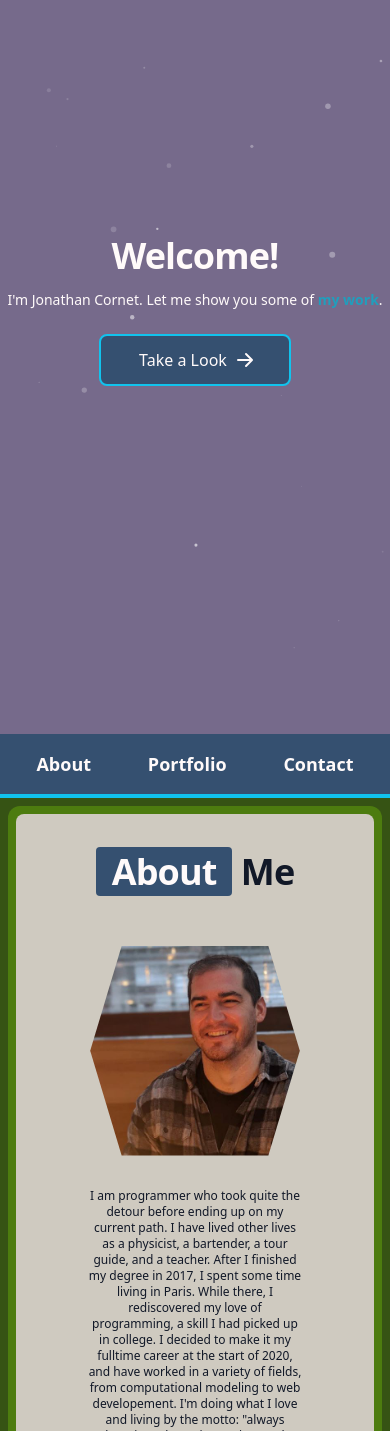
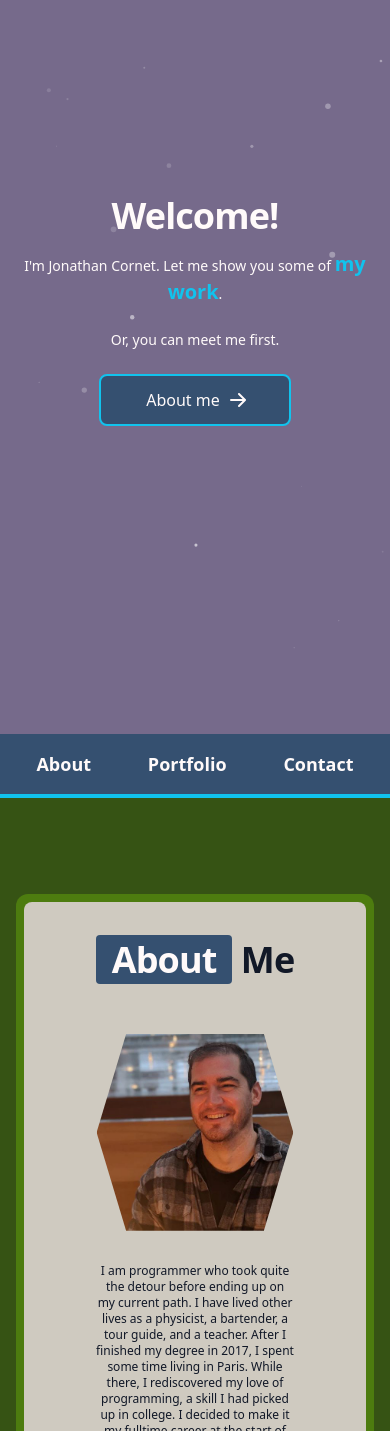
Before and after one commit to cornetj13/Personal-Website, a React (Create React App) app: page / in a window 390 px wide. Shown: the part 110-1541 px from the top of the page. Built offline with nearby package versions, Linux system fonts and the light colour scheme; the HTML template or start-up script is replaced by a standard one.

Commit message:
Added some ebtter logic for scroll features, cleaned up the App.js, Landing component, and Navbar component.

```diff
--- a/src/App.js
+++ b/src/App.js
@@ -7,16 +7,18 @@ import Footer from './components/Footer';
 
 function App() {
   return (
-    <div>
+    <>
       <Landing />
       <Navbar />
-      <div className="bg-lime-900 pt-2 md:pt-8">
+      <main className="bg-lime-900 main-layout">
+        {/* Placeholder element for Navbar */}
+        <div style={{ height: '64px' }}></div>
         <About />
         <Portfolio />
         <Contact />
-        <Footer />
-      </div>
-    </div>
+      </main>
+      <Footer />
+    </>
   );
 }
 
--- a/src/components/Landing.jsx
+++ b/src/components/Landing.jsx
@@ -2,7 +2,6 @@ import { Link } from 'react-scroll';
 import { motion } from 'framer-motion';
 import Particles from './Particles';
 
-function Landing() {
 const animateHeading = {
   hidden: {
     scale: 0.8,
@@ -17,40 +16,35 @@ function Landing() {
   },
 };
 
+const linkProps = {
+  spy: true,
+  smooth: true,
+  duration: 500,
+};
+
+function Landing() {
   return (
-    <>
     <section className="landing-colors landing-layout col-flex center-all">
       <Particles />
-        <motion.div
-          initial="hidden"
-          animate="visible"
-          variants={animateHeading}
-        >
-          <h1 id="landing-splash" className="landing-header">
-            Welcome!
-          </h1>
+      <motion.div initial="hidden" animate="visible" variants={animateHeading}>
+        <h1 className="landing-header">Welcome!</h1>
         <p className="landing-tagline text-tagline-size">
           I'm <span>Jonathan Cornet</span>. Let me show you some of{' '}
-            <Link
-              to="portfolio"
-              spy={true}
-              smooth={true}
-              duration={500}
-              offset={-40}
-              className="landing-my-work-text"
-            >
+          <Link to="portfolio" {...linkProps} className="landing-my-work-text">
             my work
           </Link>
           .
         </p>
+        <p className="landing-tagline text-tagline-size">
+          Or, you can meet me first.
+        </p>
         <Link
           to="navbar"
-            spy={true}
-            smooth={true}
-            duration={500}
+          {...linkProps}
+          offset={168}
           className="landing-button-colors landing-button-border landing-button-layout landing-button-animation center-all self-center group"
         >
-            Take a Look
+          About me
           <svg
             className="landing-button-arrow-layout landing-button-arrow-spin group-hover:rotate-90"
             fill="currentColor"
@@ -66,7 +60,6 @@ function Landing() {
         </Link>
       </motion.div>
     </section>
-    </>
   );
 }
 
--- a/src/components/Navbar.jsx
+++ b/src/components/Navbar.jsx
@@ -1,33 +1,40 @@
-import { useState, useEffect } from 'react';
+import { useState, useEffect, useRef } from 'react';
 import { Link } from 'react-scroll';
 
+const linkProps = {
+  spy: true,
+  smooth: true,
+  duration: 500,
+};
+
 function Navbar() {
-  const [navbarClass, setNavbarClass] = useState('navbar-placement');
+  const [isSticky, setIsSticky] = useState(false);
+  const navbarRef = useRef(null);
 
   useEffect(() => {
+    const stickNavbar = () => {
+      setIsSticky(window.scrollY > window.innerHeight);
+    };
+
     window.addEventListener('scroll', stickNavbar);
-    return () => window.removeEventListener()
+
+    return () => window.removeEventListener('scroll', stickNavbar);
   }, []);
 
-  const stickNavbar = () => {
-    if(window !== undefined) {
-      let windowHeight = window.scrollY;
-      windowHeight > window.innerHeight ? setNavbarClass('sticky-navbar-placement') : setNavbarClass('navbar-placement')
-    }
-  }
+  const navbarClass = isSticky ? 'sticky-navbar-placement' : 'navbar-placement';
 
   return (
+    <>
       <nav
+        id="navbar"
+        ref={navbarRef}
         className={`navbar-colors ${navbarClass}`}
-      id="navbar"
       >
         <ul className="row-flex center-around navbar-layout">
           <li>
             <Link
               to="about"
-            spy={true}
-            smooth={true}
-            duration={500}
+              {...linkProps}
               className="navbar-text navbar-animation"
             >
               About
@@ -37,9 +44,7 @@ function Navbar() {
           <li>
             <Link
               to="portfolio"
-            spy={true}
-            smooth={true}
-            duration={500}
+              {...linkProps}
               className="navbar-text navbar-animation"
             >
               Portfolio
@@ -49,9 +54,7 @@ function Navbar() {
           <li>
             <Link
               to="contact"
-            spy={true}
-            smooth={true}
-            duration={500}
+              {...linkProps}
               className="navbar-text navbar-animation"
             >
               Contact
@@ -59,6 +62,10 @@ function Navbar() {
           </li>
         </ul>
       </nav>
+      {isSticky && (
+        <div style={{ height: navbarRef.current.clientHeight }}></div>
+      )}
+    </>
   );
 }
 
--- a/src/index.css
+++ b/src/index.css
@@ -13,7 +13,9 @@
 /* @import url('https://fonts.googleapis.com/css2?family=League+Spartan&display=swap'); */
 
 /* Variable Declaration */
+/* Component Layer */
 @layer components {
+
   /* Landing Elements */
   .landing-colors {
     @apply
@@ -47,8 +49,9 @@
     @apply
       cursor-pointer
       font-bold
-      text-button-hover
-      hover:text-button-light;
+      text-xl
+    text-button-light
+    hover:text-button-hover;
   }
 
   .landing-button-colors {
@@ -149,6 +152,16 @@
     hover:text-button-light;
   }
 
+  /* Main Section Elements */
+  .main-layout {
+    @apply
+      pb-14
+      pt-8
+      px-2
+      md:pt-10
+      md:pb-8;
+  }
+
   /* About Page Elements */
   .profile-picture-clip {
     clip-path:
@@ -212,11 +225,11 @@
 
   .skills-text {
     @apply
-      text-button-dark
       ml-2
       text-base
       font-semibold
-      xl:mb-4;
+      xl:mb-4
+    text-button-dark;
   }
 
   .link-hover {
@@ -225,189 +238,418 @@
   }
 
   .experience-circle-color {
-    @apply bg-button-dark text-light-text ring-light-text hover:bg-button-light  hover:text-black transition duration-300;
+    @apply
+      transition
+      duration-300
+    bg-button-dark
+    text-light-text
+    ring-light-text
+    hover:bg-button-light
+    hover:text-black ;
   }
 
   .experience-circle-layout {
-    @apply flex justify-center items-center w-12 h-12 md:w-16 md:h-16 xl:w-20 xl:h-20 rounded-full ring-4 sm:ring-8 shrink-0;
+    @apply
+      flex
+      justify-center
+      items-center
+      w-12
+      h-12
+      rounded-full
+      ring-4
+      shrink-0
+      sm:ring-8
+      md:w-16
+      md:h-16
+      xl:w-20
+      xl:h-20;
   }
 
   .experience-circle-icon {
-    @apply text-[24px] md:text-[28px] xl:text-[40px];
+    @apply
+      text-[24px]
+      md:text-[28px]
+      xl:text-[40px];
   }
 
   .experience-circle-animation {
-    @apply cursor-pointer animate-clickable;
+    @apply
+      cursor-pointer
+      animate-clickable;
   }
 
   .experience-circle-hover-animation {
-    @apply transition-all ease-in-out hover:scale-110 hover:animate-none duration-300;
+    @apply
+      transition-all
+      ease-in-out
+      duration-300
+      hover:scale-110
+      hover:animate-none;
   }
 
   .experience-through-line {
-    @apply flex w-full bg-landing-color h-0.5;
+    @apply
+      flex
+      w-full
+      h-0.5
+    bg-landing-color;
   }
 
   .experience-subheader {
-    @apply block my-2 font-normal leading-none text-gray-600;
+    @apply
+      block
+      my-2
+      font-normal
+      leading-none
+    text-gray-600;
   }
 
   .experience-paragraph {
-    @apply mb-6 md:m-0 text-base font-normal;
+    @apply
+      mb-6
+      text-base
+      font-normal
+      md:m-0 ;
   }
 
   /* Portfolio Page Elements */
-  .portfolio-card-layout {
-    @apply absolute inset-0 bg-gradient-to-br from-transparent via-transparent to-black rounded-xl;
-  }
-
   .portfolio-card-normal {
-    @apply flex center-all;
+    @apply
+      flex
+      center-all;
   }
 
   .portfolio-card-special {
-    @apply sm:col-span-2 sm:row-span-2 lg:col-span-3 lg:row-span-3;
+    @apply
+      sm:col-span-2
+      sm:row-span-2
+      lg:col-span-3
+      lg:row-span-3;
+  }
+
+  .portfolio-button-icon {
+    @apply
+      cursor-pointer
+      my-4
+      w-6
+      h-6
+      md:w-12
+      md:h-12
+      xl:w-20
+      xl:h-20;
+  }
+
+  /* Portfolio Card Elements */
+  .portfolio-card-div {
+    @apply
+      relative
+      rounded-xl
+      transition-transform
+      duration-500
+      hover:scale-95
+    bg-black;
+  }
+
+  .portfolio-card-image {
+    @apply
+      w-full
+      h-full
+      rounded-xl
+      object-cover;
+  }
+
+  .portfolio-card-hover-image {
+    @apply
+      absolute
+      top-0
+      left-0
+      opacity-0;
+  }
+
+  .portfolio-card-layout {
+    @apply
+      absolute
+      inset-0
+      rounded-xl
+      bg-gradient-to-br
+      from-transparent
+      via-transparent
+      opacity-0
+      transition-all
+      duration-500
+    to-black;
   }
 
   .portfolio-card-title {
-    @apply text-center bg-black w-full md:text-lg lg:text-lg 2xl:text-3xl font-bold text-light-text rounded-t-xl p-2;
-  }
-
-  .portfolio-button-icon {
-    @apply my-4 w-6 h-6 md:w-12 md:h-12 xl:w-20 xl:h-20 cursor-pointer;
+    @apply
+      text-center
+      w-full
+      p-2
+      font-bold
+      rounded-t-xl
+      md:text-lg
+      lg:text-lg
+      2xl:text-3xl
+    bg-black
+    text-light-text;
   }
 
   .portfolio-button-color {
-    @apply ring-light-text;
+    @apply
+    ring-light-text;
   }
 
   .portfolio-button-layout {
-    @apply -translate-y-[50%] -translate-x-[50%] justify-center items-center w-10 h-10 xl:w-14 xl:h-14 rounded-lg ring-2;
+    @apply
+      -translate-y-[50%]
+      -translate-x-[50%]
+      flex
+      justify-center
+      items-center
+      w-10
+      h-10
+      rounded-lg
+      ring-2
+      xl:w-14
+      xl:h-14;
   }
 
   .portfolio-icons {
-    @apply text-[28px] xl:text-[40px] text-light-text;
+    @apply
+      text-[28px]
+      xl:text-[40px]
+    text-light-text;
   }
 
   /* Contact Page Elements */
-
   .input-div {
-    @apply col-flex center-all mb-6;
+    @apply
+      col-flex
+      center-all
+      mb-6;
   }
 
   .input-forms-colors {
-    @apply bg-gray-50 border-button-dark;
+    @apply
+    bg-gray-50
+    border-button-dark;
   }
 
   .input-forms-layout {
-    @apply border-2 rounded-lg block p-2.5 m-4 w-full;
+    @apply
+      border-2
+      rounded-lg
+      block
+      p-2.5
+      m-4
+      w-full;
   }
 
   .input-textbox-layout {
-    @apply border-2 rounded-lg block p-2.5 w-full;
+    @apply
+      block
+      p-2.5
+      w-full
+      border-2
+      rounded-lg;
   }
 
   .contact-button-colors {
-    @apply bg-button-dark text-light-text border-button-hover hover:bg-button-hover hover:border-button-dark transition-colors duration-300;
+    @apply
+      transition-colors
+      duration-300
+    bg-button-dark
+    text-light-text
+    border-button-hover
+    hover:bg-button-hover
+    hover:border-button-dark;
   }
 
   .contact-button-border {
-    @apply rounded-lg border-2;
+    @apply
+      rounded-lg
+      border-2;
   }
 
   .contact-button-layout {
-    @apply m-2 md:m-4 px-2.5 py-1 md:px-5 md:py-2.5;
+    @apply
+      m-2
+      md:m-4
+      px-2.5
+      py-1
+      md:px-5
+      md:py-2.5;
   }
 
   .contact-resume-icon {
-    @apply text-[40px] mt-2;
+    @apply
+      text-[40px]
+      mt-2;
   }
 
   /* Footer Elements */
-
   .footer-button-color {
-    @apply ring-light-text;
+    @apply
+    ring-light-text;
   }
 
   .footer-button-layout {
-    @apply absolute -top-[72px] justify-center items-center w-16 h-16 xl:w-20 xl:h-20 rounded-lg ring-2;
+    @apply
+      absolute
+      -top-[72px]
+      justify-center
+      items-center
+      w-16
+      h-16
+      rounded-lg
+      ring-2
+      xl:w-20
+      xl:h-20;
   }
 
   .footer-button-animation {
-    @apply cursor-pointer transition-all ease-in-out delay-100 hover:-translate-y-1 hover:scale-110 duration-300;
+    @apply
+      cursor-pointer
+      transition-all
+      ease-in-out
+      delay-100
+      duration-300
+      hover:-translate-y-1
+      hover:scale-110;
   }
 
   .footer-icons {
-    @apply text-[28px] xl:text-[40px] text-light-text;
+    @apply
+      text-[28px]
+      xl:text-[40px]
+    text-light-text;
+  }
 }
 
-  /* Util Elements */
-
+/* Utilities Layer */
+@layer utilities {
   .center-all {
-    @apply justify-center items-center text-center;
+    @apply
+      justify-center
+      items-center
+      text-center;
   }
 
   .center-between {
-    @apply justify-between items-center text-center;
+    @apply
+      justify-between
+      items-center
+      text-center;
   }
 
   .center-around {
-    @apply justify-around items-center text-center;
+    @apply
+      justify-around
+      items-center
+      text-center;
   }
 
   .col-flex {
-    @apply flex flex-col;
+    @apply
+      flex
+      flex-col;
   }
 
   .row-flex {
-    @apply flex flex-row;
+    @apply
+      flex
+      flex-row;
   }
 
   .text-header {
-    @apply mb-12 text-4xl font-extrabold tracking-tight leading-none md:text-5xl lg:text-6xl;
+    @apply
+      mb-12
+      text-4xl
+      font-extrabold
+      tracking-tight
+      leading-none
+      md:text-5xl
+      lg:text-6xl;
   }
 
   .text-mark {
-    @apply bg-button-dark text-light-text px-4 rounded;
+    @apply
+      px-4
+      rounded
+    bg-button-dark
+    text-light-text;
   }
 
   .text-tagline-size {
-    @apply text-sm md:text-base xl:text-lg;
+    @apply
+      text-sm
+      md:text-base
+      xl:text-lg;
   }
 
   .text-subtagline-size {
-    @apply text-xs md:text-sm xl:text-base;
+    @apply
+      text-xs
+      md:text-sm
+      xl:text-base;
   }
 
   .outer-box-color {
-    @apply bg-background-color;
+    @apply
+      bg-background-color;
   }
 
   .outer-box-layout {
-    @apply mx-2 mb-2 p-2 md:mx-16 md:mb-16 md:p-16;
+    @apply
+      mx-2
+      mb-2
+      p-2
+      md:mx-16
+      md:mb-16
+      md:p-16;
   }
 
   .outer-box-border {
-    @apply rounded-xl;
+    @apply
+      rounded-xl;
   }
 
   .inner-box-color {
-    @apply bg-inner-bg text-gray-900;
+    @apply
+    bg-inner-bg
+    text-gray-900;
   }
 
   .inner-box-second-color {
-    @apply bg-button-dark text-gray-900;
+    @apply
+    bg-button-dark
+    text-gray-900;
   }
 
   .inner-box-layout {
-    @apply p-10;
+    @apply
+      p-10;
   }
 
   .inner-box-border {
-    @apply rounded-lg;
+    @apply
+      rounded-lg;
   }
 
   .grid-layout {
-    @apply grid grid-flow-dense auto-rows-auto grid-cols-1 gap-4 sm:grid-cols-2 lg:grid-cols-4 lg:gap-4 lg:p-8;
+    @apply
+      grid
+      grid-flow-dense
+      auto-rows-auto
+      grid-cols-1
+      gap-4
+      sm:grid-cols-2
+      lg:grid-cols-4
+      lg:p-8;
   }
 }
+
+@media (max-width: 600px) {
+  /* Mobile Device Components */
+
+}
--- a/src/pages/About.jsx
+++ b/src/pages/About.jsx
@@ -16,15 +16,15 @@ function About() {
           <mark className="text-mark">About</mark> Me
         </h2>
 
-        <div className="flex col-flex md:row-flex">
+        <div className="flex col-flex lg:row-flex">
           <div
-            className="flex-col center-all m-2 md:m-8 md:w-1/2 max-w-2xl"
+            className="flex-col center-all m-2 md:m-8 lg:w-1/2 max-w-2xl"
             id="bio-box"
           >
             {/* Avatar */}
             <div className="flex mx-auto w-4/5">
               <img
-                className="rounded shadow-xl w-full h-full md:mx-auto profile-picture-clip"
+                className="rounded shadow-xl w-full h-full lg:mx-auto profile-picture-clip"
                 src={ProfilePicture}
                 alt="Picture of Jonathan Cornet"
               />
```
Also changed, not shown: src/components/PortfolioCard.jsx (+7 -7 lines). Lines whose indentation alone changed are shown as unchanged.
